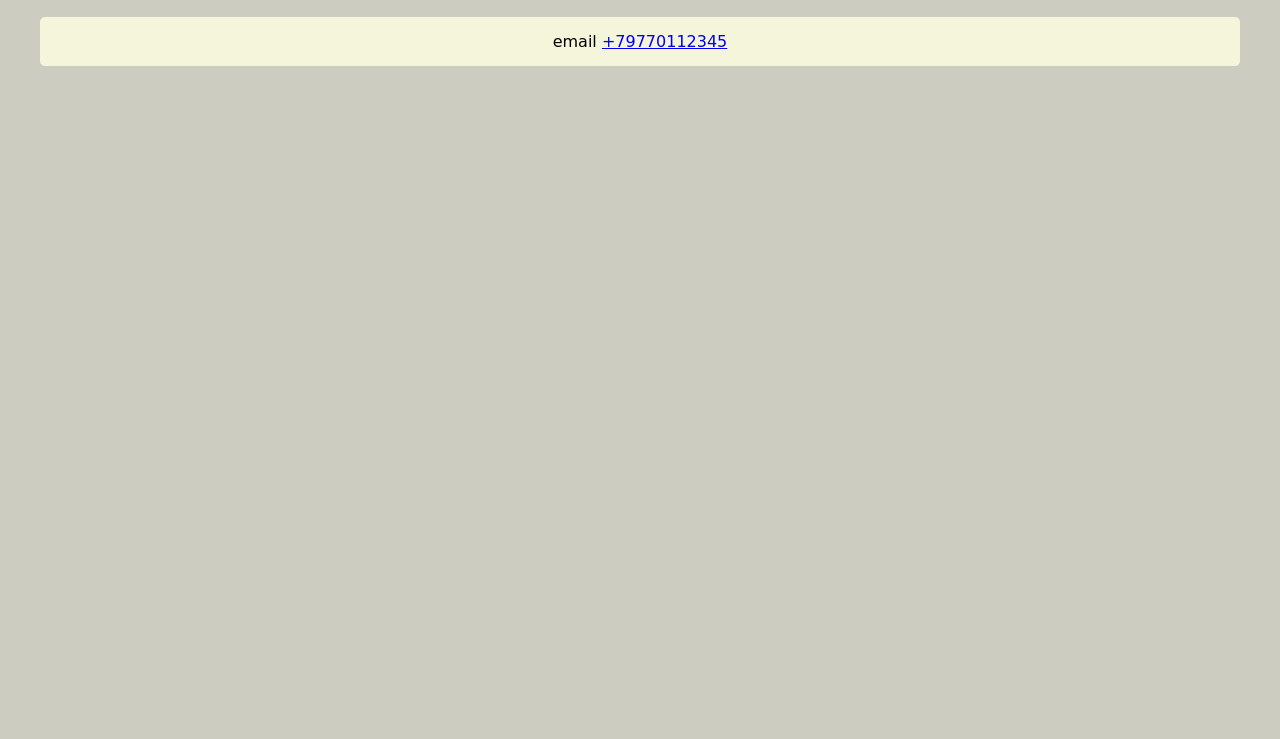
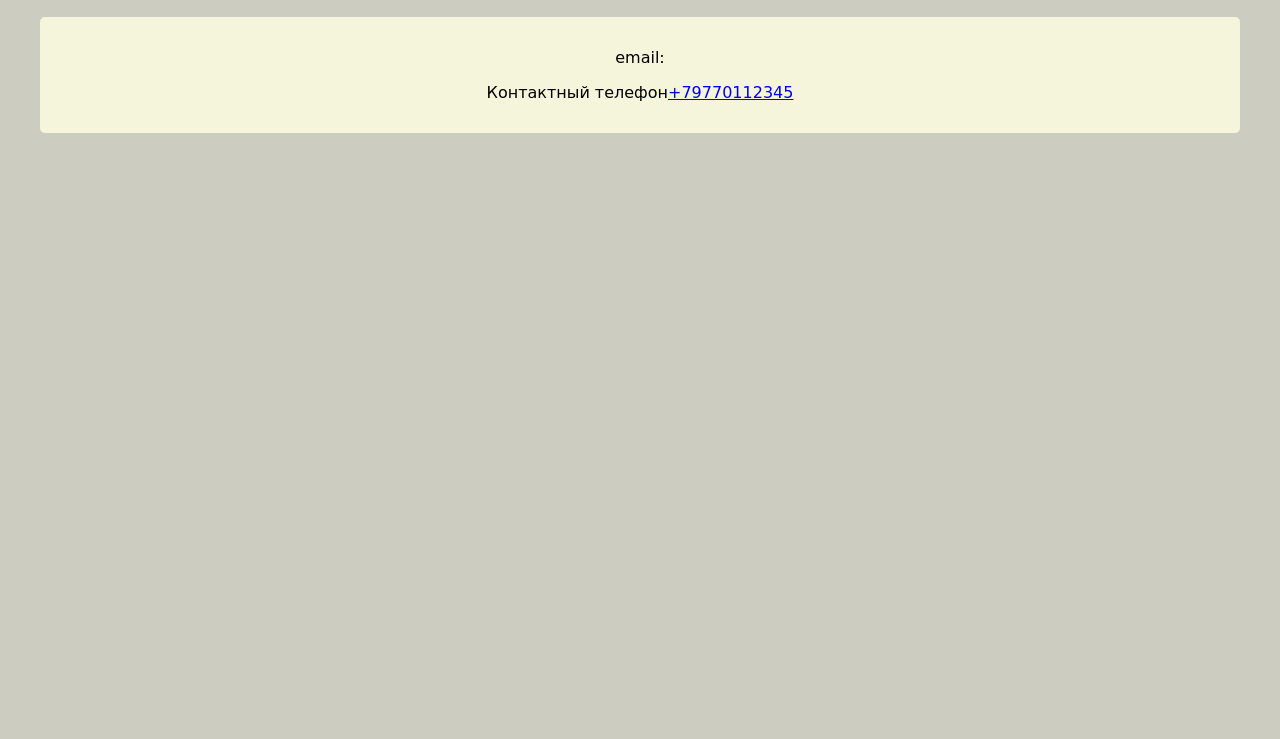
Before and after one commit to KarinaYackovchuk/cakes, a plain HTML site: page contacts.html in a window 1280 px wide. Shown: the part 61-800 px from the top of the page. Drawn offline with Linux system fonts and the light colour scheme.

Commit message:
Добавляет контакты

```diff
--- a/contacts.html
+++ b/contacts.html
@@ -20,8 +20,8 @@
     </div>
 
     <div id="container">
-        email
-        <a href="tel:+79770112345">+79770112345</a>
+        <p>email:</p>
+        <p>Контактный телефон<a href="tel:+79770112345">+79770112345</a></p>
     </div>
 </body>
 </body>
```
